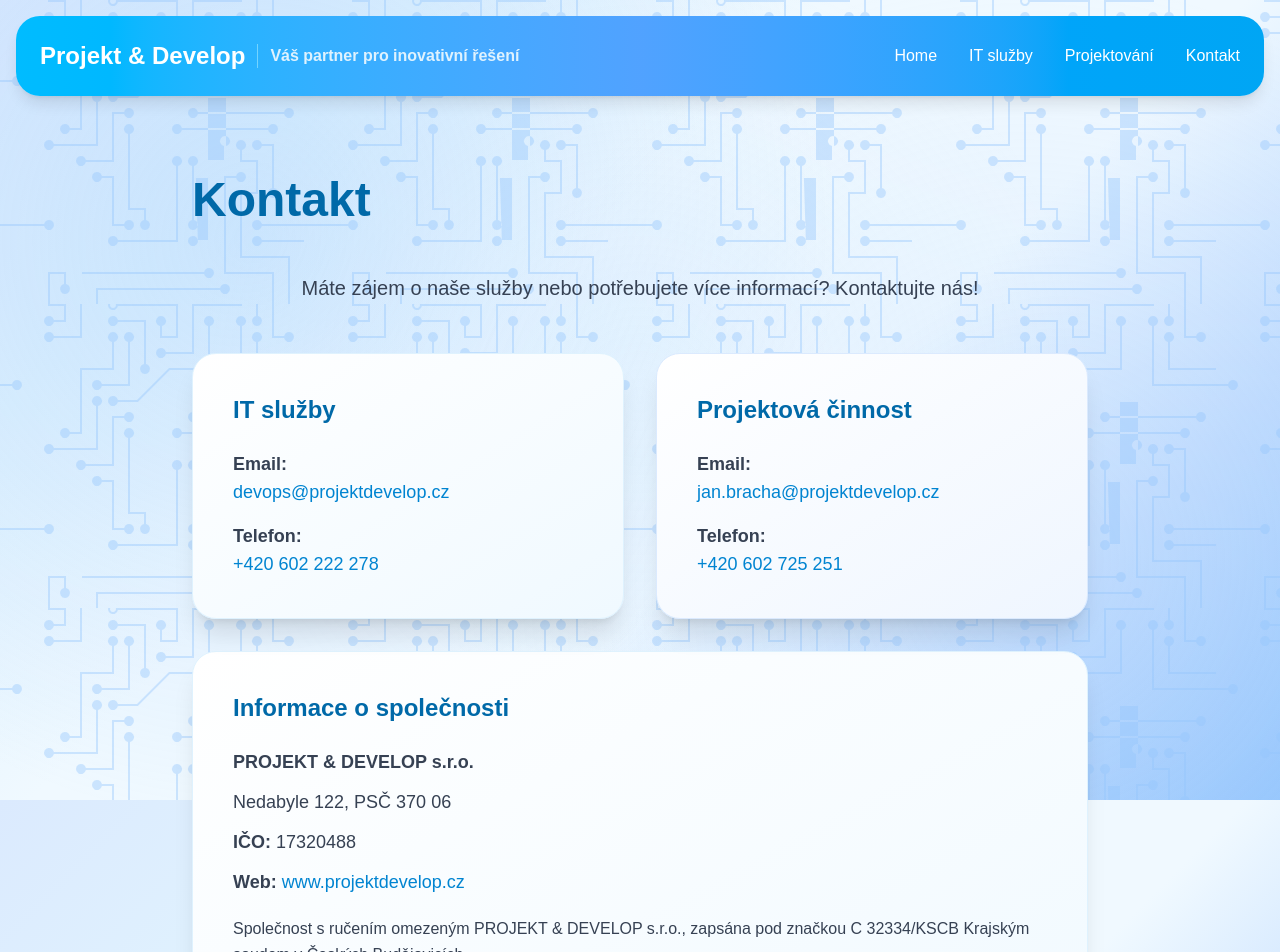
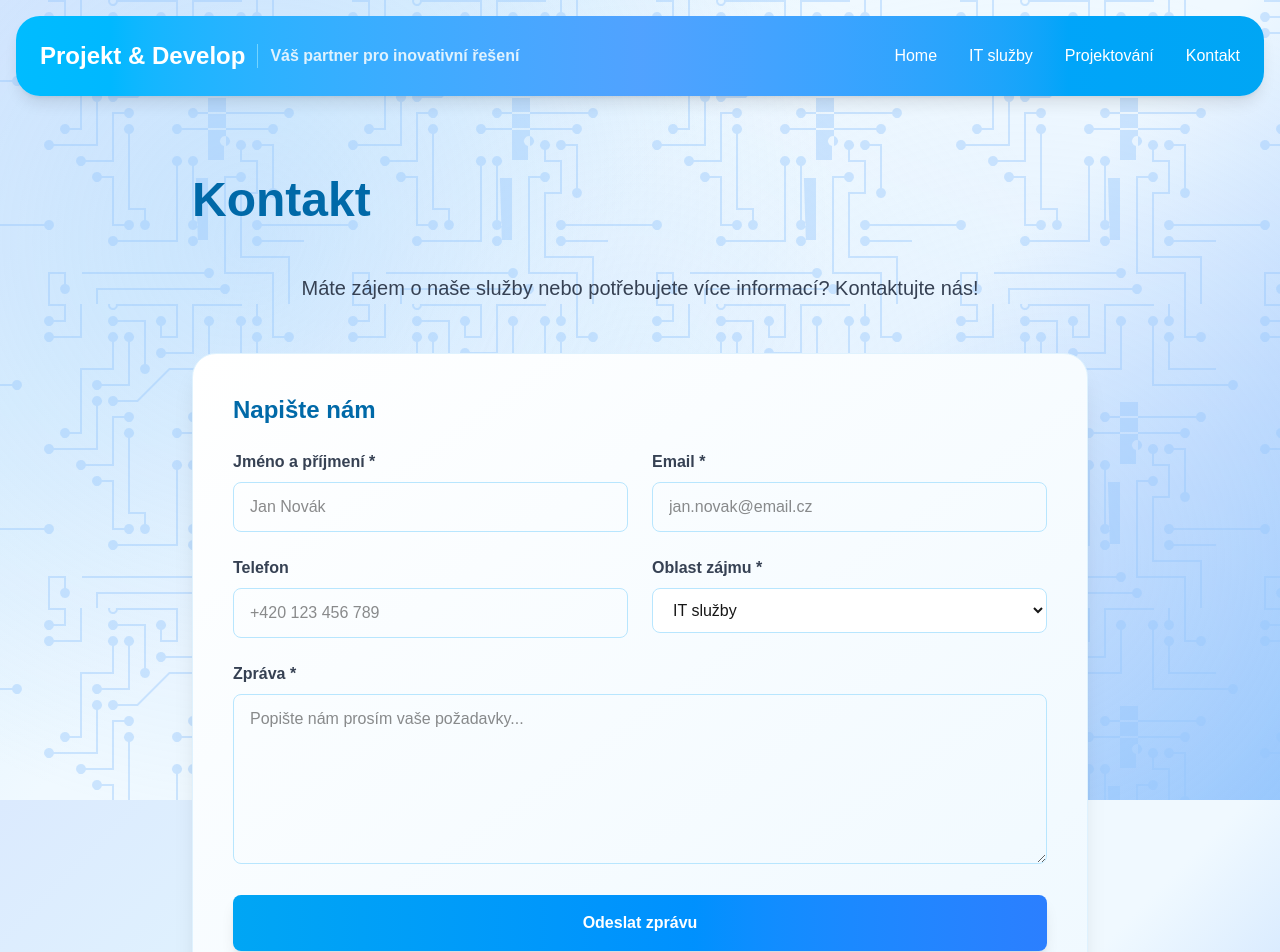
Before and after one commit to janbracha/Pixelize, a Next.js app in the folder web/: page /kontakt in a window 1280 px wide. Shown: the top 952 px of the page. Built offline with nearby package versions, Linux system fonts and the light colour scheme.

Commit message:
mail  formular

```diff
--- /dev/null
+++ b/web/src/app/api/contact/route.ts
@@ -0,0 +1,59 @@
+import { NextResponse } from 'next/server';
+
+export async function POST(request: Request) {
+  try {
+    const body = await request.json();
+    const { name, email, phone, service, message } = body;
+
+    // Validace
+    if (!name || !email || !message) {
+      return NextResponse.json(
+        { error: 'Jméno, email a zpráva jsou povinné.' },
+        { status: 400 }
+      );
+    }
+
+    // TODO: Zde bude integrace s Resend
+    // Po registraci na resend.com a získání API klíče:
+    // 1. npm install resend
+    // 2. Přidat RESEND_API_KEY do .env.local
+    // 3. Odkomentovat níže:
+
+    /*
+    const resend = new Resend(process.env.RESEND_API_KEY);
+
+    const serviceLabel = service === 'it' ? 'IT služby' : service === 'projektovani' ? 'Projektování' : 'Jiné';
+    const recipient = service === 'it' ? 'devops@projektdevelop.cz' : 'jan.bracha@projektdevelop.cz';
+
+    await resend.emails.send({
+      from: 'kontakt@projektdevelop.cz', // Vyžaduje ověřenou doménu
+      to: recipient,
+      subject: `Nová zpráva z webu - ${serviceLabel}`,
+      html: `
+        <h2>Nová zpráva z kontaktního formuláře</h2>
+        <p><strong>Jméno:</strong> ${name}</p>
+        <p><strong>Email:</strong> ${email}</p>
+        <p><strong>Telefon:</strong> ${phone || 'Neuvedeno'}</p>
+        <p><strong>Oblast zájmu:</strong> ${serviceLabel}</p>
+        <p><strong>Zpráva:</strong></p>
+        <p>${message}</p>
+      `,
+    });
+    */
+
+    // Prozatím simulace úspěšného odeslání
+    console.log('Formulář odeslán:', { name, email, phone, service, message });
+
+    return NextResponse.json(
+      { success: true, message: 'Zpráva byla úspěšně odeslána.' },
+      { status: 200 }
+    );
+
+  } catch (error) {
+    console.error('Chyba při odesílání:', error);
+    return NextResponse.json(
+      { error: 'Něco se pokazilo. Zkuste to prosím znovu.' },
+      { status: 500 }
+    );
+  }
+}
--- a/web/src/app/kontakt/page.tsx
+++ b/web/src/app/kontakt/page.tsx
@@ -1,17 +1,63 @@
+'use client';
+
+import { useState } from 'react';
 import type { Metadata } from 'next';
 
-export const metadata: Metadata = {
-  title: "Kontakt - Projekt & Develop s.r.o.",
-  description: "Kontaktujte nás pro IT služby (Apache Kafka, Kubernetes) nebo projektování železniční infrastruktury. Email: devops@projektdevelop.cz, Tel: +420 602 222 278",
-  keywords: ["kontakt", "Projekt & Develop", "IT služby kontakt", "projektování kontakt", "Nedabyle"],
-  openGraph: {
-    title: "Kontakt - Projekt & Develop s.r.o.",
-    description: "Kontaktujte nás pro IT služby nebo projektování železniční infrastruktury.",
-    url: "https://www.projektdevelop.cz/kontakt",
-  },
-};
+export default function Kontakt() {
+  const [formData, setFormData] = useState({
+    name: '',
+    email: '',
+    phone: '',
+    service: 'it',
+    message: ''
+  });
+  const [status, setStatus] = useState<'idle' | 'submitting' | 'success' | 'error'>('idle');
 
-export default function Kontakt() {
+  const handleChange = (e: React.ChangeEvent<HTMLInputElement | HTMLTextAreaElement | HTMLSelectElement>) => {
+    setFormData({
+      ...formData,
+      [e.target.name]: e.target.value
+    });
+  };
+
+  const handleSubmit = async (e: React.FormEvent) => {
+    e.preventDefault();
+    setStatus('submitting');
+
+    try {
+      const response = await fetch('/api/contact', {
+        method: 'POST',
+        headers: {
+          'Content-Type': 'application/json',
+        },
+        body: JSON.stringify(formData),
+      });
+
+      const data = await response.json();
+
+      if (response.ok) {
+        setStatus('success');
+        // Reset formuláře
+        setFormData({
+          name: '',
+          email: '',
+          phone: '',
+          service: 'it',
+          message: ''
+        });
+        // Reset status po 5 sekundách
+        setTimeout(() => setStatus('idle'), 5000);
+      } else {
+        setStatus('error');
+        setTimeout(() => setStatus('idle'), 5000);
+      }
+    } catch (error) {
+      console.error('Chyba při odesílání:', error);
+      setStatus('error');
+      setTimeout(() => setStatus('idle'), 5000);
+    }
+  };
+
   return (
     <div className="container mx-auto px-4 py-16">
       <div className="max-w-4xl mx-auto">
@@ -20,6 +66,118 @@ export default function Kontakt() {
         <p className="text-xl text-gray-700 mb-12 leading-relaxed text-center">
           Máte zájem o naše služby nebo potřebujete více informací? Kontaktujte nás!
         </p>
+
+        {/* Kontaktní formulář */}
+        <div className="bg-gradient-to-br from-white to-sky-50 p-10 rounded-3xl shadow-xl border border-sky-100 mb-12">
+          <h2 className="text-2xl font-bold mb-6 text-sky-700">Napište nám</h2>
+
+          {status === 'success' && (
+            <div className="mb-6 p-4 bg-green-100 text-green-700 rounded-lg border border-green-300">
+              ✓ Zpráva byla úspěšně odeslána. Brzy se vám ozveme!
+            </div>
+          )}
+
+          {status === 'error' && (
+            <div className="mb-6 p-4 bg-red-100 text-red-700 rounded-lg border border-red-300">
+              ✗ Něco se pokazilo. Zkuste to prosím znovu nebo nás kontaktujte přímo emailem.
+            </div>
+          )}
+
+          <form onSubmit={handleSubmit} className="space-y-6">
+            <div className="grid md:grid-cols-2 gap-6">
+              <div>
+                <label htmlFor="name" className="block text-gray-700 font-semibold mb-2">
+                  Jméno a příjmení *
+                </label>
+                <input
+                  type="text"
+                  id="name"
+                  name="name"
+                  value={formData.name}
+                  onChange={handleChange}
+                  required
+                  className="w-full px-4 py-3 border border-sky-200 rounded-lg focus:ring-2 focus:ring-sky-400 focus:border-transparent outline-none transition-all"
+                  placeholder="Jan Novák"
+                />
+              </div>
+
+              <div>
+                <label htmlFor="email" className="block text-gray-700 font-semibold mb-2">
+                  Email *
+                </label>
+                <input
+                  type="email"
+                  id="email"
+                  name="email"
+                  value={formData.email}
+                  onChange={handleChange}
+                  required
+                  className="w-full px-4 py-3 border border-sky-200 rounded-lg focus:ring-2 focus:ring-sky-400 focus:border-transparent outline-none transition-all"
+                  placeholder="jan.novak@email.cz"
+                />
+              </div>
+            </div>
+
+            <div className="grid md:grid-cols-2 gap-6">
+              <div>
+                <label htmlFor="phone" className="block text-gray-700 font-semibold mb-2">
+                  Telefon
+                </label>
+                <input
+                  type="tel"
+                  id="phone"
+                  name="phone"
+                  value={formData.phone}
+                  onChange={handleChange}
+                  className="w-full px-4 py-3 border border-sky-200 rounded-lg focus:ring-2 focus:ring-sky-400 focus:border-transparent outline-none transition-all"
+                  placeholder="+420 123 456 789"
+                />
+              </div>
+
+              <div>
+                <label htmlFor="service" className="block text-gray-700 font-semibold mb-2">
+                  Oblast zájmu *
+                </label>
+                <select
+                  id="service"
+                  name="service"
+                  value={formData.service}
+                  onChange={handleChange}
+                  required
+                  className="w-full px-4 py-3 border border-sky-200 rounded-lg focus:ring-2 focus:ring-sky-400 focus:border-transparent outline-none transition-all bg-white"
+                >
+                  <option value="it">IT služby</option>
+                  <option value="projektovani">Projektování</option>
+                  <option value="jine">Jiné</option>
+                </select>
+              </div>
+            </div>
+
+            <div>
+              <label htmlFor="message" className="block text-gray-700 font-semibold mb-2">
+                Zpráva *
+              </label>
+              <textarea
+                id="message"
+                name="message"
+                value={formData.message}
+                onChange={handleChange}
+                required
+                rows={6}
+                className="w-full px-4 py-3 border border-sky-200 rounded-lg focus:ring-2 focus:ring-sky-400 focus:border-transparent outline-none transition-all resize-vertical"
+                placeholder="Popište nám prosím vaše požadavky..."
+              />
+            </div>
+
+            <button
+              type="submit"
+              disabled={status === 'submitting'}
+              className="w-full bg-gradient-to-r from-sky-500 to-blue-500 text-white font-bold py-4 px-8 rounded-lg hover:from-sky-600 hover:to-blue-600 transition-all duration-300 shadow-lg hover:shadow-xl disabled:opacity-50 disabled:cursor-not-allowed"
+            >
+              {status === 'submitting' ? 'Odesílám...' : 'Odeslat zprávu'}
+            </button>
+          </form>
+        </div>
 
         <div className="grid md:grid-cols-2 gap-8 mb-8">
           {/* IT služby kontakt */}
```
Also changed, not shown: 1 other file (tests, documents, lock files or other folders).
